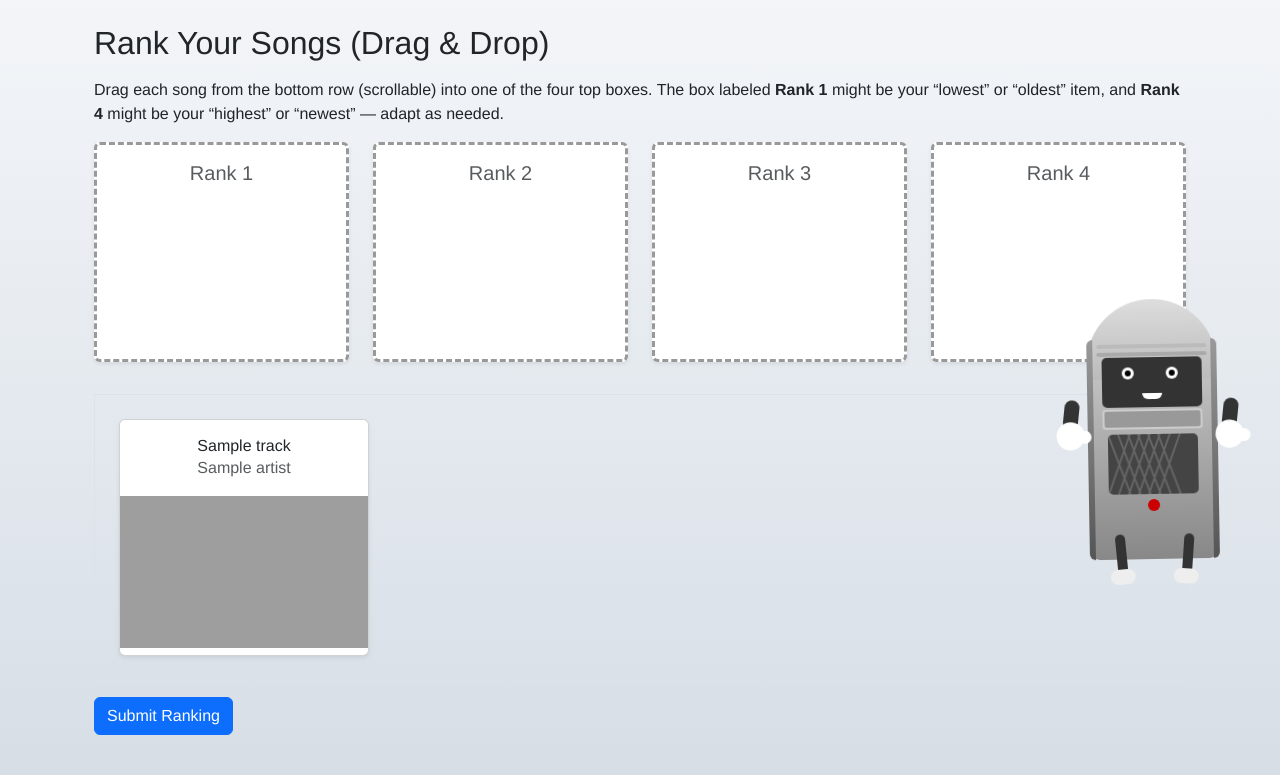
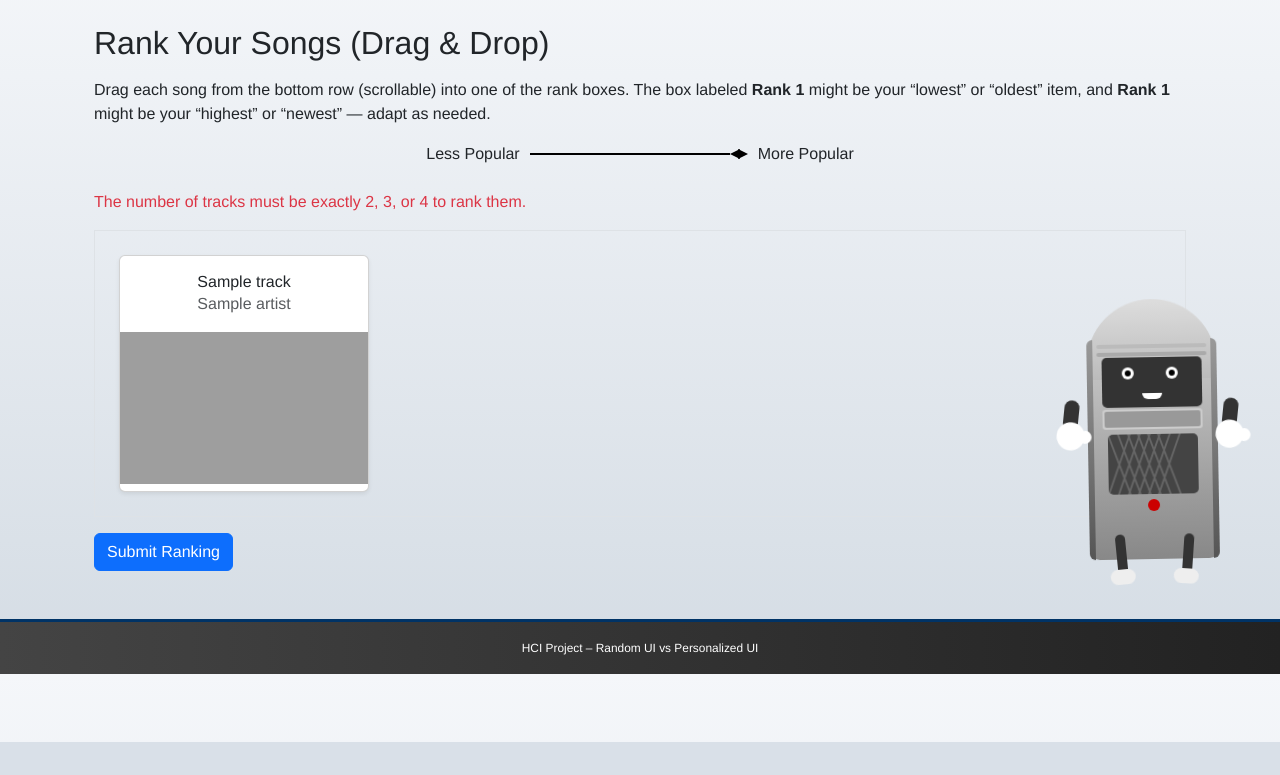
Before and after one commit to CreativeYann2004/hci_rpoject, a Flask app: template src/templates/random_rank_drag.html in a window 1280 px wide. Shown: the part 58-833 px from the top of the page. After the commit the page ends 800 px from the top, so only its background shows below. Run offline with Flask 3, Linux system fonts and the light colour scheme; the template is opened without the code that fills it: most values are stand-ins (such as "Sample title", 1, 10 or a date in 2020); grey boxes are pictures that could not be loaded.

Commit message:
The ranking questing that broke my sanity

```diff
--- a/src/routes/quiz_ranking.py
+++ b/src/routes/quiz_ranking.py
@@ -34,17 +34,16 @@ def random_rank():
     lines = get_buddy_personality_lines()
     session["buddy_message"] = random.choice(lines['rank'])
 
-    max_n = min(len(ALL_TRACKS), 5)
+    max_n = min(len(ALL_TRACKS), 4)  # Limit to a maximum of 4 tracks
     if max_n < 2:
         flash("Not enough tracks to rank!", "warning")
         return redirect(url_for('quiz_bp.dashboard'))
 
-    n = random.choice([3,4,5][:max_n])
+    n = random.choice([2, 3, 4][:max_n])  # Ensure the number of tracks is 2, 3, or 4
     sample_tracks = random.sample(ALL_TRACKS, n)
     session['ranking_tracks'] = [t['id'] for t in sample_tracks]
 
     return render_template("random_rank_drag.html", tracks=sample_tracks)
-
 
 @quiz_bp.route('/submit_random_rank', methods=['POST'])
 @require_login
--- a/src/templates/random_rank_drag.html
+++ b/src/templates/random_rank_drag.html
@@ -4,27 +4,42 @@
 
   <h2 class="mb-3">Rank Your Songs (Drag & Drop)</h2>
   <p>
-    Drag each song from the bottom row (scrollable) into one of the four top boxes.
+    Drag each song from the bottom row (scrollable) into one of the rank boxes.
     The box labeled <strong>Rank 1</strong> might be your “lowest” or “oldest” item,
-    and <strong>Rank 4</strong> might be your “highest” or “newest” — adapt as needed.
+    and <strong>Rank {{ tracks|length }}</strong> might be your “highest” or “newest” — adapt as needed.
   </p>
+
+  <!-- Arrow Indicator -->
+  <div class="arrow-indicator text-center mb-4">
+    <span>Less Popular</span>
+    <div class="arrow">
+      <div class="line"></div>
+      <div class="arrowhead left"></div>
+      <div class="arrowhead right"></div>
+    </div>
+    <span>More Popular</span>
+  </div>
 
   <!-- FORM: We'll store the final order in a hidden input -->
   <form method="POST" action="{{ url_for('quiz_bp.submit_random_rank') }}">
     <input type="hidden" id="final_order" name="final_order" />
 
-    <!-- TOP ROW: 4 rank boxes -->
-    <div class="row text-center mb-4">
-      {% for i in range(1,5) %}
-        <div class="col">
+    <!-- TOP ROW: rank boxes -->
+    {% if tracks|length in [2, 3, 4] %}
+    <div class="row text-center mb-4" style="justify-content: center;">
+      {% for i in range(1, tracks|length + 1) %}
+        <div class="col" style="flex: 0 0 auto; max-width: 25%;">
           <div class="dropzone card shadow-sm p-3 mb-2"
-               style="min-height: 220px; border:3px dashed #999; cursor:default;"
+               style="min-height: 350px; border:3px dashed #999; cursor:default;"
                data-rank="{{ i }}">
             <h5 class="text-muted">Rank {{ i }}</h5>
           </div>
         </div>
       {% endfor %}
     </div>
+    {% else %}
+    <p class="text-danger">The number of tracks must be exactly 2, 3, or 4 to rank them.</p>
+    {% endif %}
 
     <!-- BOTTOM: horizontally scrollable row of songs -->
     <div class="border p-3 mb-3" style="white-space: nowrap; overflow-x: auto;">
@@ -60,6 +75,44 @@
 
 </div>
 
+<style>
+.arrow-indicator {
+  display: flex;
+  align-items: center;
+  justify-content: center;
+  gap: 10px;
+}
+
+.arrow {
+  display: flex;
+  align-items: center;
+  position: relative;
+}
+
+.arrow .line {
+  width: 200px;
+  height: 2px;
+  background-color: #000;
+}
+
+.arrow .arrowhead {
+  width: 0;
+  height: 0;
+  border-top: 5px solid transparent;
+  border-bottom: 5px solid transparent;
+}
+
+.arrow .arrowhead.left {
+  border-right: 10px solid #000;
+  margin-right: -1px;
+}
+
+.arrow .arrowhead.right {
+  border-left: 10px solid #000;
+  margin-left: -1px;
+}
+</style>
+
 <script>
   // DRAG & DROP
   let draggedItem = null;
@@ -67,7 +120,7 @@
   // DRAGSTART => store the card being dragged
   document.addEventListener('dragstart', (evt) => {
     if (evt.target.classList.contains('song-card')) {
-      draggedItem = evt.target;
+      draggedItem = evt.target;z
       evt.dataTransfer.effectAllowed = 'move';
     }
   });
@@ -80,13 +133,16 @@
     zone.addEventListener('drop', (e) => {
       e.preventDefault();
       if (draggedItem) {
-        // If this zone already has a card, remove it first (only one card per zone)
+        // If this zone already has a card, swap them
         let existingCard = zone.querySelector('.song-card');
         if (existingCard) {
-          zone.removeChild(existingCard);
+          let parent = draggedItem.parentNode;
+          zone.replaceChild(draggedItem, existingCard);
+          parent.appendChild(existingCard);
+        } else {
+          // If no card in the zone, just drop the dragged item
+          zone.appendChild(draggedItem);
         }
-        // Now drop in the new one
-        zone.appendChild(draggedItem);
         draggedItem = null;
       }
     });
@@ -95,7 +151,7 @@
   // Before form submit, gather the final order (left to right)
   function gatherOrder() {
     let orderArr = [];
-    // The dropzones are in DOM order: rank1, rank2, rank3, rank4
+    // The dropzones are in DOM order: rank1, rank2, rank3, ...
     document.querySelectorAll('.dropzone').forEach(zone => {
       let card = zone.querySelector('.song-card');
       if (card) {
```
Also changed, not shown: src/run.py (+9 -3 lines), src/instance/guessing_game.db.
